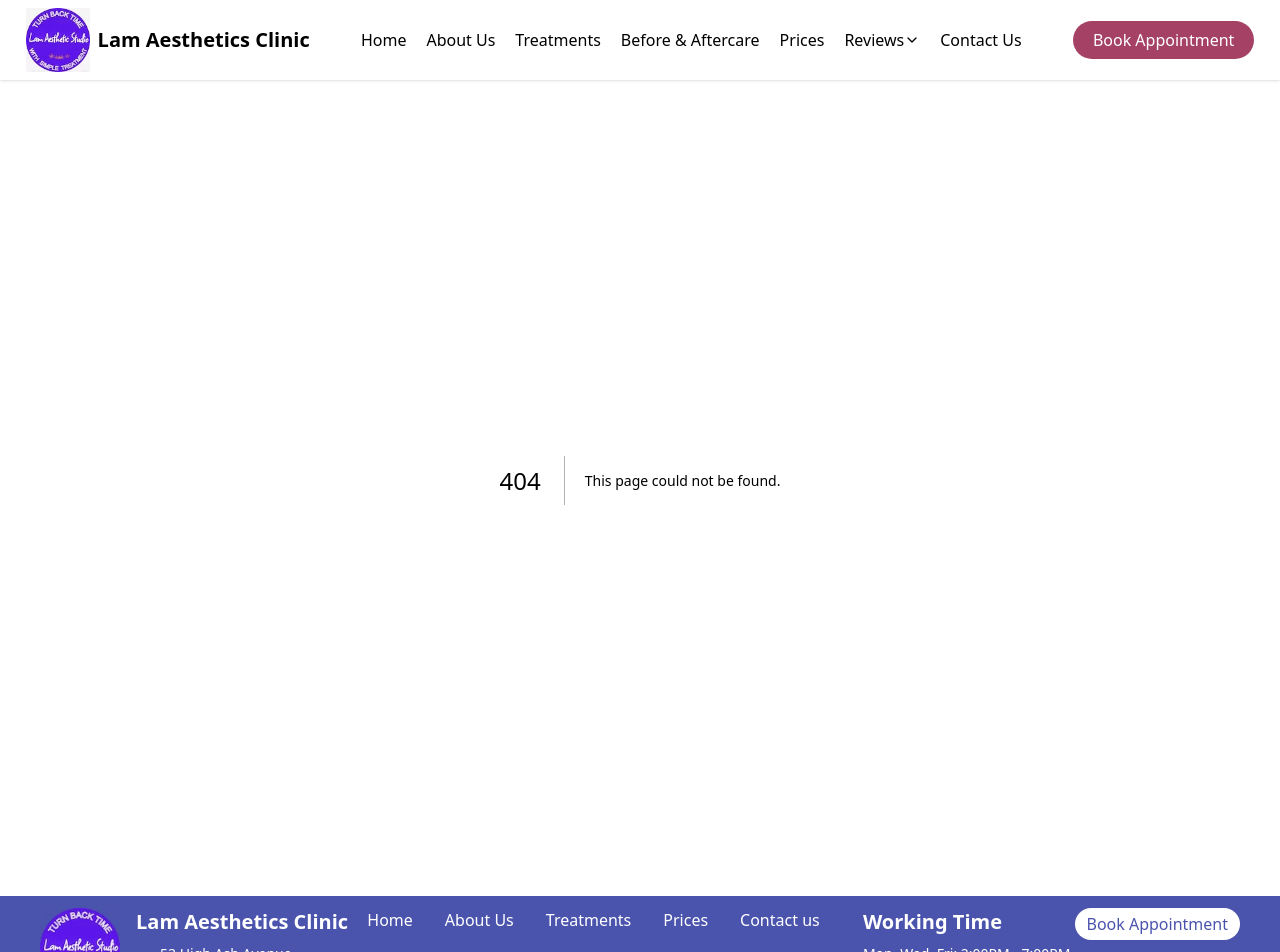
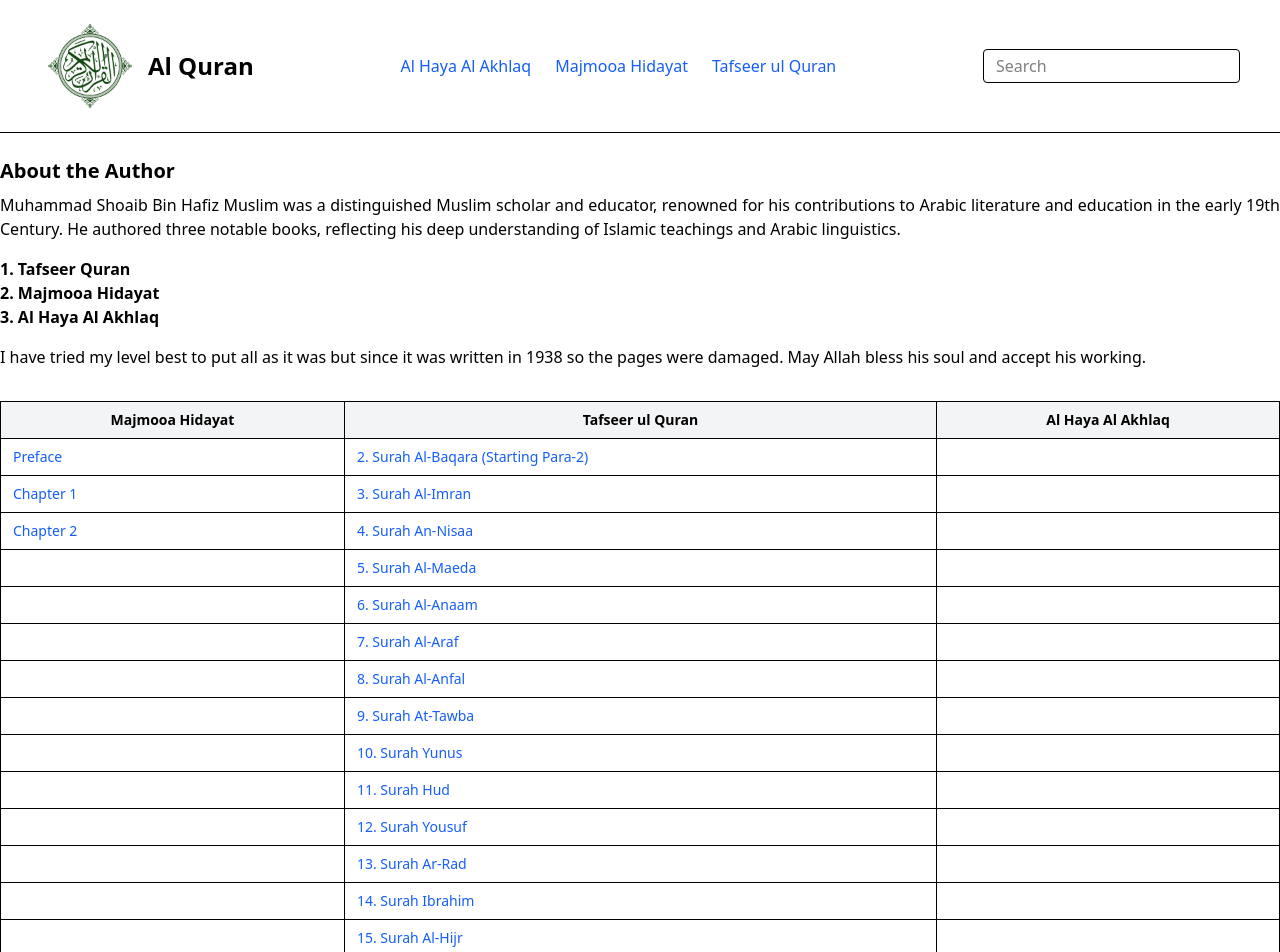
Before and after one commit to Arqam2000/lam-aesthetic-clinic-nextjs, a Next.js app: page /al-quran in a window 1280 px wide. Before the commit this address had no page. Shown: the top 952 px of the page. Built offline with nearby package versions, Linux system fonts and the light colour scheme.

Commit message:
Add Al Quran page and update layout handling
Introduces a new Al Quran page with author info and surah table. Refactors layout to use MainLayout component, which conditionally renders Navbar and Footer based on route. Adds holy-quran.webp image for use in the new page.

```diff
--- /dev/null
+++ b/app/(without-layout)/al-quran/page.jsx
@@ -0,0 +1,167 @@
+import React from "react";
+import quran from "@/public/holy-quran.webp"
+import Image from "next/image";
+
+export default function TheBook() {
+  // helper to generate PDF link from name
+  const getPdfLink = (name) => {
+    if (!name) return null;
+    // extract last word (like Ahqaaf, Baqara, etc.)
+    const words = name.split(" ");
+    const lastWord = words[words.length - 1]
+      // .replace(/[^a-zA-Z]/g, "") // remove special chars
+      .toLowerCase();
+    return `https://lamaesthetic.co.uk/uploads/surahs/${lastWord.toLowerCase().replaceAll("-", "")}.pdf`;
+  };
+
+  const tableData = [
+    ["Preface", "2. Surah Al-Baqara (Starting Para-2)", ""],
+    ["Chapter 1", "3. Surah Al-Imran", ""],
+    ["Chapter 2", "4. Surah An-Nisaa", ""],
+    ["", "5. Surah Al-Maeda", ""],
+    ["", "6. Surah Al-Anaam", ""],
+    ["", "7. Surah Al-Araf", ""],
+    ["", "8. Surah Al-Anfal", ""],
+    ["", "9. Surah At-Tawba", ""],
+    ["", "10. Surah Yunus", ""],
+    ["", "11. Surah Hud", ""],
+    ["", "12. Surah Yousuf", ""],
+    ["", "13. Surah Ar-Rad", ""],
+    ["", "14. Surah Ibrahim", ""],
+    ["", "15. Surah Al-Hijr", ""],
+    ["", "16. Surah An-Nahl", ""],
+    ["", "17. Surah Al-Isra", ""],
+    ["", "18. Surah Al-Kahf", ""],
+    ["", "19. Surah Maryam", ""],
+    ["", "20. Surah Taha", ""],
+    ["", "21. Surah Al-Anbiya", ""],
+    ["", "22. Surah Al-Hajj", ""],
+    ["", "23. Surah Al-Muminoon", ""],
+    ["", "24. Surah An-Noor", ""],
+    ["", "25. Surah Al-Furqan", ""],
+    ["", "26. Surah Ash-Shuara", ""],
+    ["", "27. Surah An-Naml", ""],
+    ["", "28. Surah Al-Qasas", ""],
+    ["", "29. Surah Al-Ankaboot", ""],
+    ["", "30. Surah Ar-Room", ""],
+    ["", "31. Surah Luqman", ""],
+    ["", "32. Surah As-Sajda", ""],
+    ["", "33. Surah Al-Ahzab", ""],
+    ["", "34. Surah Saba", ""],
+    ["", "35. Surah Fatir", ""],
+    ["", "36. Surah Ya-Sin", ""],
+    ["", "37. Surah Saaffaat", ""],
+    ["", "38. Surah Saad", ""],
+    ["", "39. Surah Zamar", ""],
+    ["", "46. Surah Ahqaaf", ""],
+    ["", "47. Surah Muhammad", ""],
+    ["", "48. Surah Fatah", ""],
+    ["", "49. Surah Hujraat", ""],
+    ["", "50. Surah Qaaf", ""],
+    ["", "51. Surah Az Zariat", ""],
+    ["", "52. Surah Toor", ""],
+    ["", "53. Surah Najm", ""],
+    ["", "54. Surah Qamar", ""],
+    ["", "55. Surah Rehman", ""],
+    ["", "56. Surah Waqia", ""],
+    ["", "57. Surah Hadeed", ""],
+    ["", "58. Surah Mujadila", ""],
+    ["", "59. Surah Hashr", ""],
+    ["", "60. Surah Mumtahana", ""],
+    ["", "61. Surah Saff", ""],
+    ["", "62. Surah Jum’a", ""],
+    ["", "63. Surah Munafiqeen", ""],
+    ["", "64. Surah Taghabun", ""],
+    ["", "65. Surah Talaq", ""],
+    ["", "66. Surah Tehreem", ""],
+    ["", "67. Surah Mulk", ""],
+    ["", "68. Surah Qalam", ""],
+    ["", "69. Surah Haaqqa", ""],
+    ["", "70. Surah Ma’arij", ""],
+    ["", "71. Surah Nooh", ""],
+    ["", "72. Surah Jinn", ""],
+    ["", "73. Surah Muzzammil", ""],
+    ["", "74. Surah Muddassir", ""],
+    ["", "75. Surah Qiyamah", ""],
+    ["", "76. Surah Al Insaan", ""],
+    ["", "77. Surah Mursalaat", ""],
+  ];
+
+  return (
+    <div className="overflow-x-auto">
+      <header className="border-b pb-4 mb-6 flex justify-between items-center pt-4 px-10">
+
+        <div className="flex items-center gap-2">
+          <Image src={quran} alt="quran" width={100} />
+          <h1 className="text-2xl font-semibold">Al Quran</h1>
+        </div>
+        <nav className="space-x-6 hidden md:inline">
+          <a href="#" className="text-blue-600 hover:underline">Al Haya Al Akhlaq</a>
+          <a href="#" className="text-blue-600 hover:underline">Majmooa Hidayat</a>
+          <a href="#" className="text-blue-600 hover:underline">Tafseer ul Quran</a>
+        </nav>
+        <div>
+          <input
+            type="text"
+            placeholder="Search"
+            className="border rounded px-3 py-1 hidden md:inline"
+          />
+        </div>
+      </header>
+
+      <section className="mb-8">
+        <h2 className="text-xl font-bold mb-2">About the Author</h2>
+        <p className="mb-4 text-justify">
+          Muhammad Shoaib Bin Hafiz Muslim was a distinguished Muslim scholar and educator,
+          renowned for his contributions to Arabic literature and education in the early 19th Century.
+          He authored three notable books, reflecting his deep understanding of Islamic teachings
+          and Arabic linguistics.
+        </p>
+        <p className="mb-4 text-justify">
+          <strong>1. Tafseer Quran</strong><br />
+          <strong>2. Majmooa Hidayat</strong><br />
+          <strong>3. Al Haya Al Akhlaq</strong><br />
+        </p>
+        <p>
+          I have tried my level best to put all as it was but since it was written in 1938 so the pages were damaged.
+          May Allah bless his soul and accept his working.
+        </p>
+      </section>
+
+      <table className="w-full border border-gray-300 text-sm">
+        <thead>
+          <tr className="bg-gray-100">
+            <th className="border px-3 py-2">Majmooa Hidayat</th>
+            <th className="border px-3 py-2">Tafseer ul Quran</th>
+            <th className="border px-3 py-2">Al Haya Al Akhlaq</th>
+          </tr>
+        </thead>
+        <tbody>
+          {tableData.map((row, idx) => (
+            <tr key={idx}>
+              {row.map((cell, i) => {
+                const pdf = getPdfLink(cell);
+                return (
+                  <td key={i} className="border px-3 py-2">
+                    {pdf ? (
+                      <a
+                        href={pdf}
+                        target="_blank"
+                        rel="noopener noreferrer"
+                        className="text-blue-600 hover:underline"
+                      >
+                        {cell}
+                      </a>
+                    ) : (
+                      cell
+                    )}
+                  </td>
+                );
+              })}
+            </tr>
+          ))}
+        </tbody>
+      </table>
+    </div>
+  );
+}
--- a/app/layout.tsx
+++ b/app/layout.tsx
@@ -1,8 +1,8 @@
 import type { Metadata } from "next";
 import { Geist, Geist_Mono } from "next/font/google";
 import "./globals.css";
-import Navbar from "@/components/Navbar"
-import Footer from "@/components/Footer"
+import MainLayout from "@/app/mainlayout";
+
 
 const geistSans = Geist({
   variable: "--font-geist-sans",
@@ -37,11 +37,7 @@ export default function RootLayout({
       <body
         className={`${geistSans.variable} ${geistMono.variable} antialiased`}
       >
-        <div className="flex flex-col min-h-screen">
-          <Navbar />
-          {children}
-          <Footer />
-        </div>
+        <MainLayout>{children}</MainLayout>
       </body>
     </html>
   );
--- /dev/null
+++ b/app/mainlayout.jsx
@@ -0,0 +1,19 @@
+'use client'
+import Navbar from "@/components/Navbar"
+import Footer from "@/components/Footer"
+import { usePathname } from "next/navigation"
+
+const mainlayout = ({children}) => {
+  const path = usePathname()
+
+  return (
+    <div className="flex flex-col min-h-screen">
+      {path != "/al-quran" && <Navbar />}
+      {children}
+      {path != "/al-quran" && <Footer />}
+      {/* <Footer /> */}
+    </div>
+  )
+}
+
+export default mainlayout
```
Also changed, not shown: public/holy-quran.webp (added).
